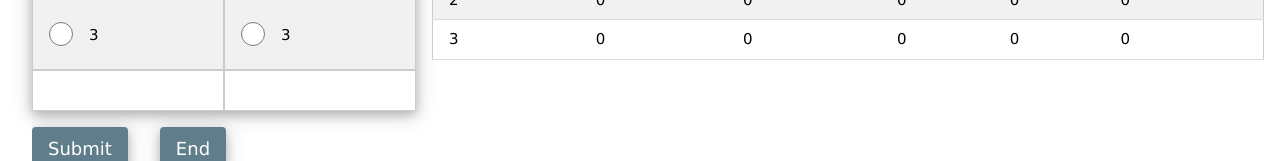
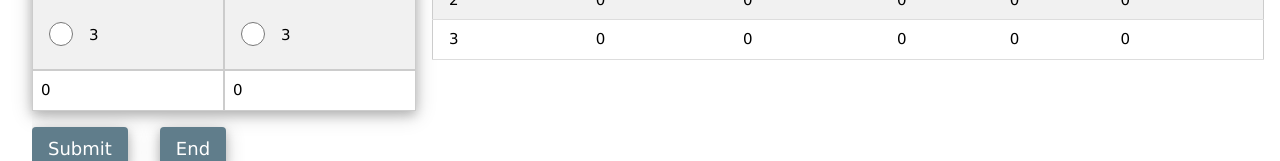
Before and after one commit to tommasobonomo/react-tournament, a React (Create React App) app: page / in a window 1280 px wide. Both pictures are taken after a click on the button "Start". Shown: the part 170-331 px from the top of the page. Built offline with nearby package versions, Linux system fonts and the light colour scheme.

Commit message:
Final fixes to the score input method

```diff
--- a/src/components/App.js
+++ b/src/components/App.js
@@ -24,10 +24,10 @@ class App extends Component {
     var players = [new Player("1"), new Player("2"), new Player("3")];
     this.state = {
       "players": players,
+      "staticPlayers":[],
       "numberPlayers": 3,
       "start": true,
       "end": false,
-      "disabledPlayer": players[0].name,
       "winPoints":3
     };
   }
@@ -71,17 +71,20 @@ class App extends Component {
 
   // sets the start element in state to false
   setStartFalse() {
+    const tmp = this.state.players.slice();
     this.setState({
      "start" : false,
-     "staticPlayers":this.state.players
+     "staticPlayers":tmp
     });
   }
 
   // score input handler
-  handleScore(homeP, awayP, disabledP) {
+  handleScore(homeP, awayP,scoreH,scoreA) {
+    if (awayP === null) {
+      window.alert("Select an away player!");
+    } else {
       var player1;
       var player2;
-    var disabledPlayer;
       const n = this.state.numberPlayers;
       var players = this.state.players;
 
@@ -90,15 +93,13 @@ class App extends Component {
           player1=players[j];
         else if (players[j].name === awayP)
           player2=players[j];
-      else if (players[j].name === disabledP)
-        disabledPlayer=players[j];
       }
 
       player1.gamesPlayed++;
       player2.gamesPlayed++;
 
-    const score1 = parseInt(document.getElementById("homeScore").value,10);
-    const score2 = parseInt(document.getElementById("awayScore").value,10);
+      const score1 = scoreH;
+      const score2 = scoreA;
 
       if (score1 > score2) {
         player1.points += this.state.winPoints;
@@ -115,14 +116,10 @@ class App extends Component {
         player2.gamesDrawn++;
       }
 
-    // resets the score inputs
-    document.getElementById("homeScore").value = null;
-    document.getElementById("awayScore").value = null;
-
       this.setState({
         "players" : players,
       });
-
+    }
   }
 
   // sets this.state.end to true, triggering renders of other components
@@ -173,7 +170,6 @@ class App extends Component {
                numberPlayers={this.state.numberPlayers}
                handleScore={this.handleScore.bind(this)}
                endGame={this.endGame.bind(this)}
-               disabledPlayer={this.state.disabledPlayer}
              />
           </div>
           <div className="w3-twothird w3-responsive">
--- a/src/components/Score.js
+++ b/src/components/Score.js
@@ -5,20 +5,28 @@ class Score extends Component {
     super(props);
 
     this.state = {
-      "players":props.players,
-      "numberPlayers":props.numberPlayers,
       "homePlayer":props.players[0].name,
       "awayPlayer":props.players[1].name,
-      "disabledPlayer":props.disabledPlayer,
+      "disabledPlayer":props.players[0].name,
+      "homeScore":0,
+      "awayScore":0
     }
   }
 
   handleSelection(event,homeOrAway) {
     if (homeOrAway === "home") {
       document.getElementById("awayPlayer"+event.target.value).checked = false;
+      var tmpAway;
+      if (this.state.awayPlayer === event.target.value) {
+        // console.log("disabled "+event.target.value);
+        tmpAway = null;
+      } else {
+        tmpAway = event.target.value;
+      }
       this.setState({
         "disabledPlayer":event.target.value,
-        "homePlayer":event.target.value
+        "homePlayer":event.target.value,
+        "awayPlayer":tmpAway
       });
     } else {
       this.setState({
@@ -27,11 +35,20 @@ class Score extends Component {
     }
   }
 
+  handleScoreChange(event) {
+    if (event.target.value >= 0) {
+      if (event.target.id === "homeScore")
+        this.setState({"homeScore":event.target.value});
+      else if (event.target.id === "awayScore")
+        this.setState({"awayScore":event.target.value});
+    }
+  }
+
   playerSelect (homeOrAway) {
 
     var output = [];
-    const players = this.state.players;
-    const n = this.state.numberPlayers;
+    const players = this.props.players;
+    const n = this.props.numberPlayers;
 
     for (var i=0; i<n; i++) {
       var checkedOrNot = false;
@@ -80,11 +97,15 @@ class Score extends Component {
               className="w3-input w3-half w3-border"
               type="number"
               id="homeScore"
+              value={this.state.homeScore}
+              onChange={this.handleScoreChange.bind(this)}
             />
             <input
               className="w3-input w3-half w3-border"
               type="number"
               id="awayScore"
+              value={this.state.awayScore}
+              onChange={this.handleScoreChange.bind(this)}
             />
           </div>
         </div>
@@ -94,7 +115,7 @@ class Score extends Component {
             w3-round w3-card-4 w3-margin-right"
             onClick={()=> {
               this.props.handleScore(this.state.homePlayer,this.state.awayPlayer,
-                this.state.disabledPlayer)
+                this.state.homeScore,this.state.awayScore)
             }}
             id="scoreSubmit"
           >
--- a/src/components/Table.js
+++ b/src/components/Table.js
@@ -31,8 +31,9 @@ const Table = (props) => {
 
   var inputs = [];
   const n = props.numberPlayers;
+  const players = sortTable(props.players);
   for (var i=0; i<n; i++) {
-    inputs.push(scoreLine(i,props.players));
+    inputs.push(scoreLine(i,players));
   }
   return (
     <table className="w3-table-all w3-hoverable w3-card-4 w3-margin-top">
@@ -52,5 +53,33 @@ const Table = (props) => {
   );
 }
 
+function compare(a,b) {
+  var res;
+  if (a.points > b.points) {
+    res = -1;
+  } else if (a.points < b.points) {
+    res = 1;
+  } else {
+    if (a.gamesWon > b.gamesWon) {
+      res = -1;
+    } else if (a.gamesWon < b.gamesWon) {
+      res = 1;
+    } else {
+      if (a.gamesLost < b.gamesLost) {
+        res = -1;
+      } else if (a.gamesLost > b.gamesLost) {
+        res = 1;
+      } else {
+        res = 0;
+      }
+    }
+  }
+  return res;
+}
+
+function sortTable(players) {
+  players.sort(compare);
+  return players;
+}
 
 export default Table;
```
Lines whose indentation alone changed are shown as unchanged.
